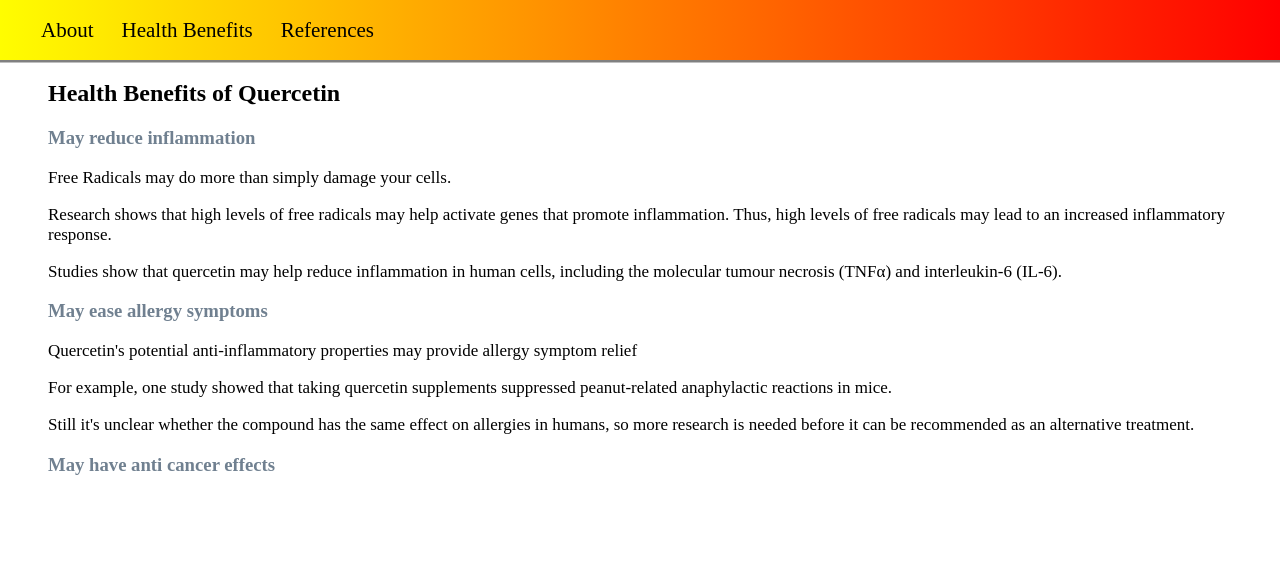
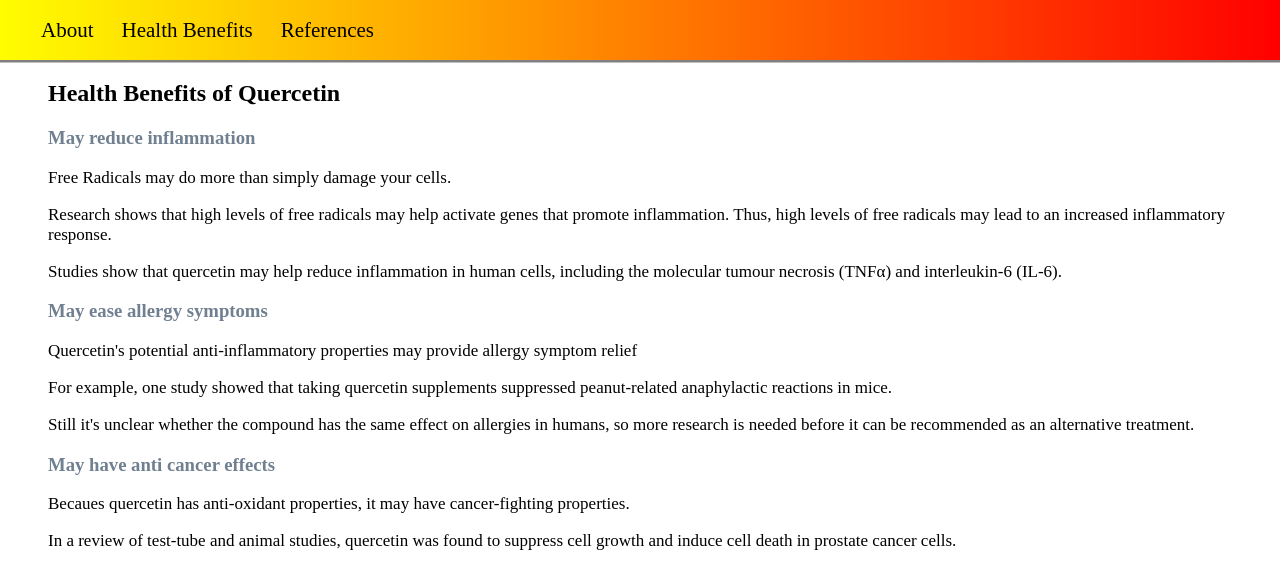
Before and after one commit to pankajkumarphe21/ugproject, a React (Vite) app: page /health_benefits in a window 1280 px wide. Shown: the top 588 px of the page. Built offline with nearby package versions, Linux system fonts and the light colour scheme.

Commit message:
benefits added

```diff
--- a/src/Components/HealthBenefits.jsx
+++ b/src/Components/HealthBenefits.jsx
@@ -13,6 +13,8 @@ const HealthBenefits = () => {
       <p>For example, one study showed that taking quercetin supplements suppressed peanut-related anaphylactic reactions in mice.</p>
       <p>Still it's unclear whether the compound has the same effect on allergies in humans, so more research is needed before it can be recommended as an alternative treatment.</p>
       <h3>May have anti cancer effects</h3>
+      <p>Becaues quercetin has anti-oxidant properties, it may have cancer-fighting properties.</p>
+      <p>In a review of test-tube and animal studies, quercetin was found to suppress cell growth and induce cell death in prostate cancer cells.</p>
     </div>
   );
 };
```
